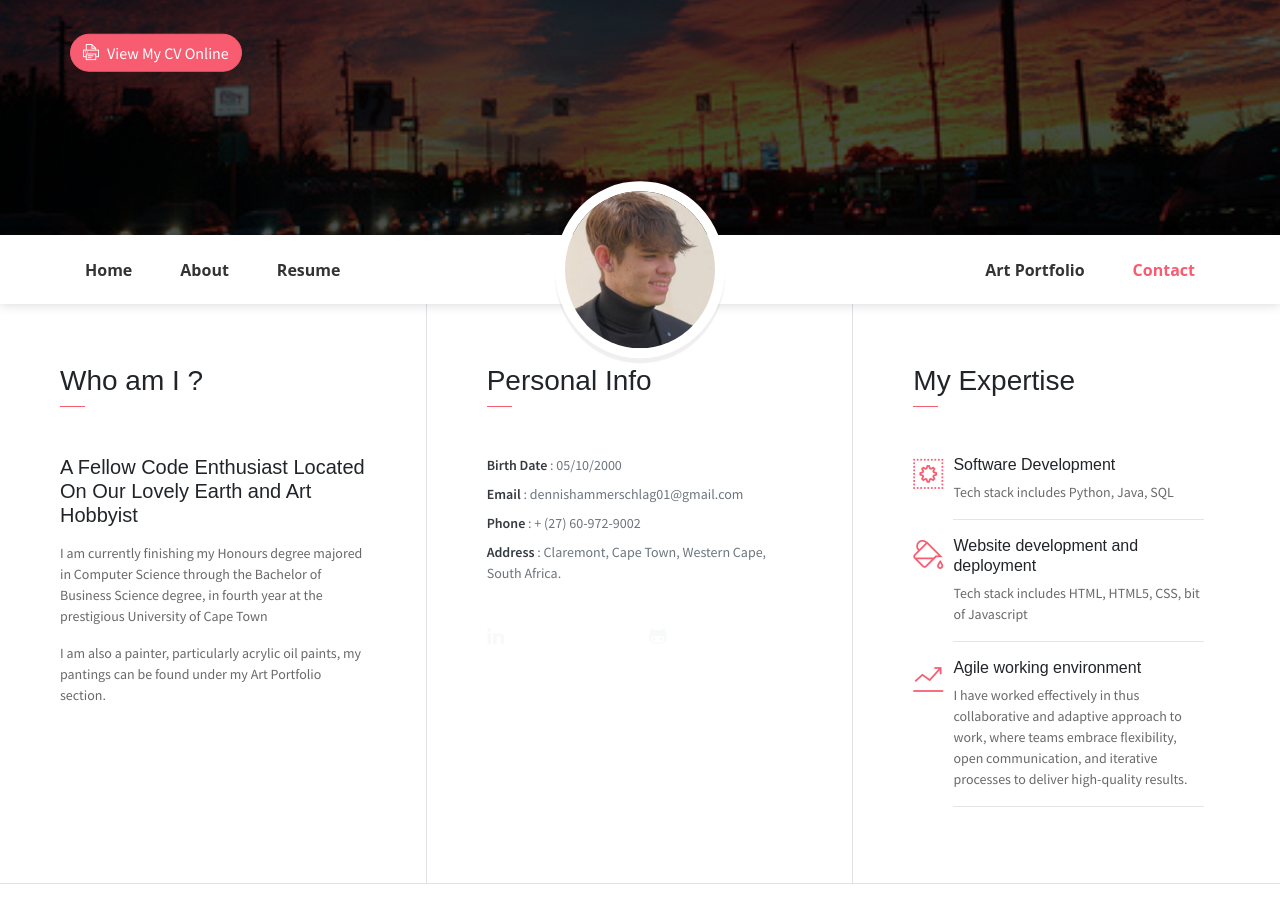
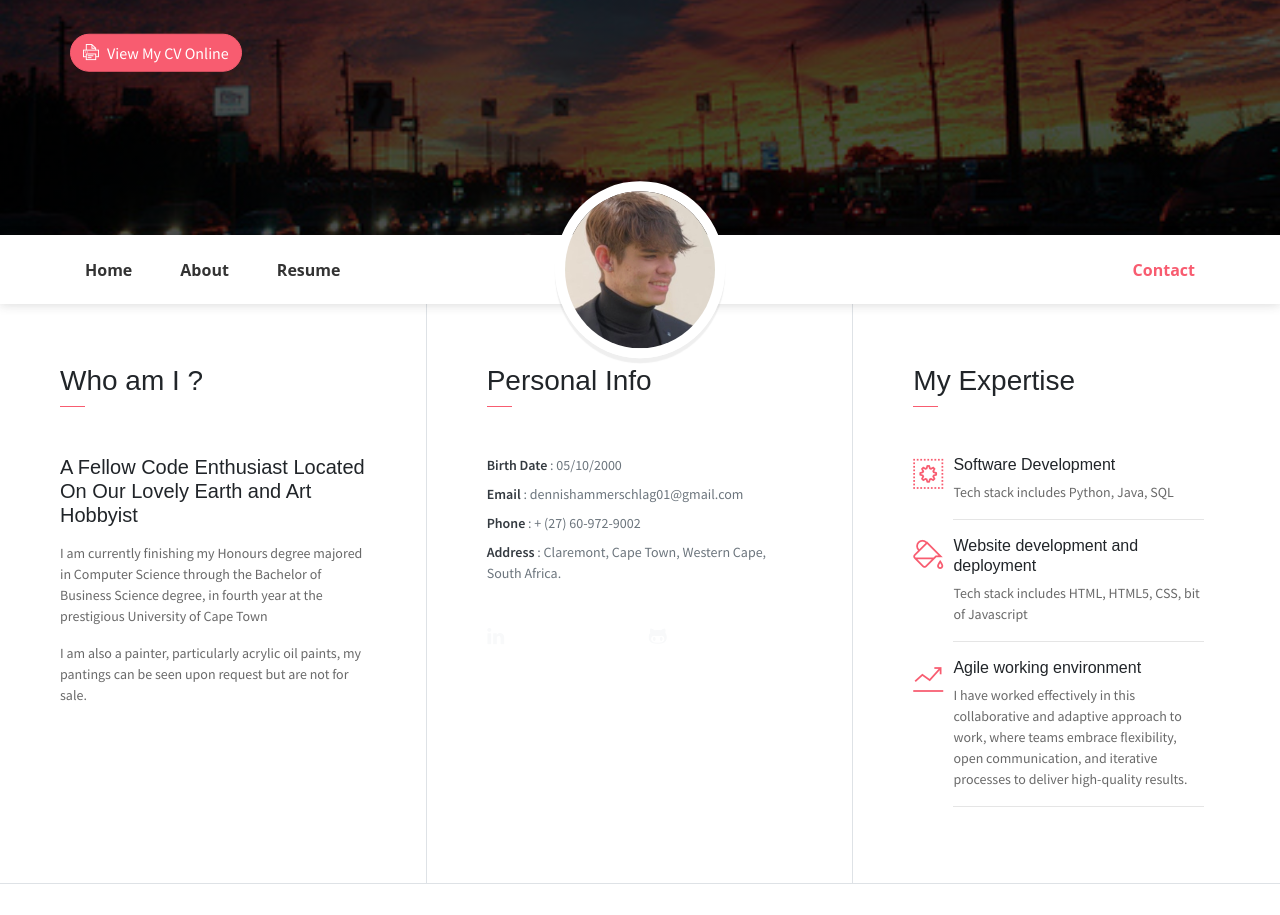
Before and after one commit to dennisdeneve/New-Portfolio, a website: page docs/index.html in a window 1280 px wide. Shown: the part 405-1320 px from the top of the page. Drawn offline with Linux system fonts and the light colour scheme; some packages are replaced by stand-ins of ours.

Commit message:
Removed art section for now

```diff
--- a/docs/index.html
+++ b/docs/index.html
@@ -55,9 +55,9 @@
                     </li>
                 </ul>
                 <ul class="navbar-nav ml-auto">
-                    <li class="nav-item">
+                    <!-- <li class="nav-item">
                         <a href="#portfolio" class="nav-link">Art Portfolio</a>
-                    </li>
+                    </li> -->
                     <li class="nav-item last-item">
                         <a href="#contact" class="nav-link">Contact</a>
                     </li>
@@ -74,7 +74,7 @@
                 <h5 class="mb-3">A Fellow Code Enthusiast Located On Our Lovely Earth and Art Hobbyist</h5>
                 <p class="mt-20">I am currently finishing my Honours degree majored in Computer Science through the Bachelor of
                                 Business Science degree, in fourth year at the prestigious University of Cape Town</p>
-                <p class="mt-20"> I am also a painter, particularly acrylic oil paints, my pantings can be found under my Art Portfolio section.</p>
+                <p class="mt-20"> I am also a painter, particularly acrylic oil paints, my pantings can be seen upon request but are not for sale.</p>
                 <!-- <button class="btn btn-outline-danger"><i class="icon-down-circled2 "></i>Download My CV</button> -->
             </div>
             <div class="col-lg-4 about-card">
@@ -114,7 +114,7 @@
                     <div class="col-1 text-danger pt-1"><i class="ti-stats-up icon-lg"></i></div>
                     <div class="col-10 ml-auto mr-3">
                         <h6>Agile working environment</h6>
-                        <p class="subtitle">I have worked effectively in thus collaborative and adaptive approach to work, where teams embrace flexibility, open communication, and iterative processes to deliver high-quality results.</p>
+                        <p class="subtitle">I have worked effectively in this collaborative and adaptive approach to work, where teams embrace flexibility, open communication, and iterative processes to deliver high-quality results.</p>
                         <hr>
                     </div>
                 </div>
@@ -376,7 +376,7 @@
         </div>
     </section>
 
-    <!-- Art Portfolio Section -->
+    <!-- Art Portfolio Section
     <section class="section bg-custom-gray" id="portfolio">
         <div class="container">
             <h1 class="mb-5"><span class="text-danger">My</span> Art Portfolio</h1>
@@ -558,7 +558,7 @@
             </div>
         </div>
     </section>
-    <!-- End of portfolio section -->
+     End of portfolio section -->
 
 
 
@@ -625,66 +625,6 @@
     </div> -->
 
 
-    <!-- <div class="section contact" id="contact">
-        <div id="map" class="map"></div>
-        <div class="container">
-          <div class="row">
-            <div class="col-lg-8">
-              <div class="contact-form-card">
-                <h4 class="contact-title">Send a message</h4>
-                <form action="https://formspree.io/f/mzbyjvrl" method="POST">
-                  <div class="form-group">
-                    <label>
-                      Your email:
-                      <input type="email" name="email" class="form-control" required>
-                    </label>
-                  </div>
-                  <div class="form-group">
-                    <label>
-                      Your message:
-                      <textarea name="message" class="form-control" rows="7" required></textarea>
-                    </label>
-                  </div>
-                  <button type="submit" class="form-control btn btn-primary">Send</button>
-                </form>
-              </div>
-            </div>
-            <div class="col-lg-4">
-              <div class="contact-info-card">
-                <h4 class="contact-title">Get in touch</h4>
-                <div class="row mb-2">
-                  <div class="col-1 pt-1 mr-1">
-                    <i class="ti-mobile icon-md"></i>
-                  </div>
-                  <div class="col-10">
-                    <h6 class="d-inline">Phone : <br> <span class="text-muted">+ (27) 60-972-9002</span></h6>
-                  </div>
-                </div>
-                <div class="row mb-2">
-                  <div class="col-1 pt-1 mr-1">
-                    <i class="ti-map-alt icon-md"></i>
-                  </div>
-                  <div class="col-10">
-                    <h6 class="d-inline">Address :<br> <span class="text-muted">Claremont, Cape Town, Western Cape, South Africa</span></h6>
-                  </div>
-                </div>
-                <div class="row mb-2">
-                  <div class="col-1 pt-1 mr-1">
-                    <i class="ti-envelope icon-md"></i>
-                  </div>
-                  <div class="col-10">
-                    <h6 class="d-inline">Email :<br> <span class="text-muted">dennishammerschlag01@gmail.com</span></h6>
-                  </div>
-                </div>
-                <ul class="social-icons pt-3">
-                  <li class="social-item"><a class="social-link text-dark" href="https://www.linkedin.com/in/dennis-hammerschlag-57aa951a2/"><i class="ti-linkedin" aria-hidden="true"></i></a></li>
-                  <li class="social-item"><a class="social-link text-dark" href="https://github.com/dennisdeneve"><i class="ti-github" aria-hidden="true"></i></a></li>
-                </ul>
-              </div>
-            </div>
-          </div>
-        </div>
-      </div> -->
       <style>
         /* Custom CSS */
         .form-control {
```
Also changed, not shown: 2 other files.
